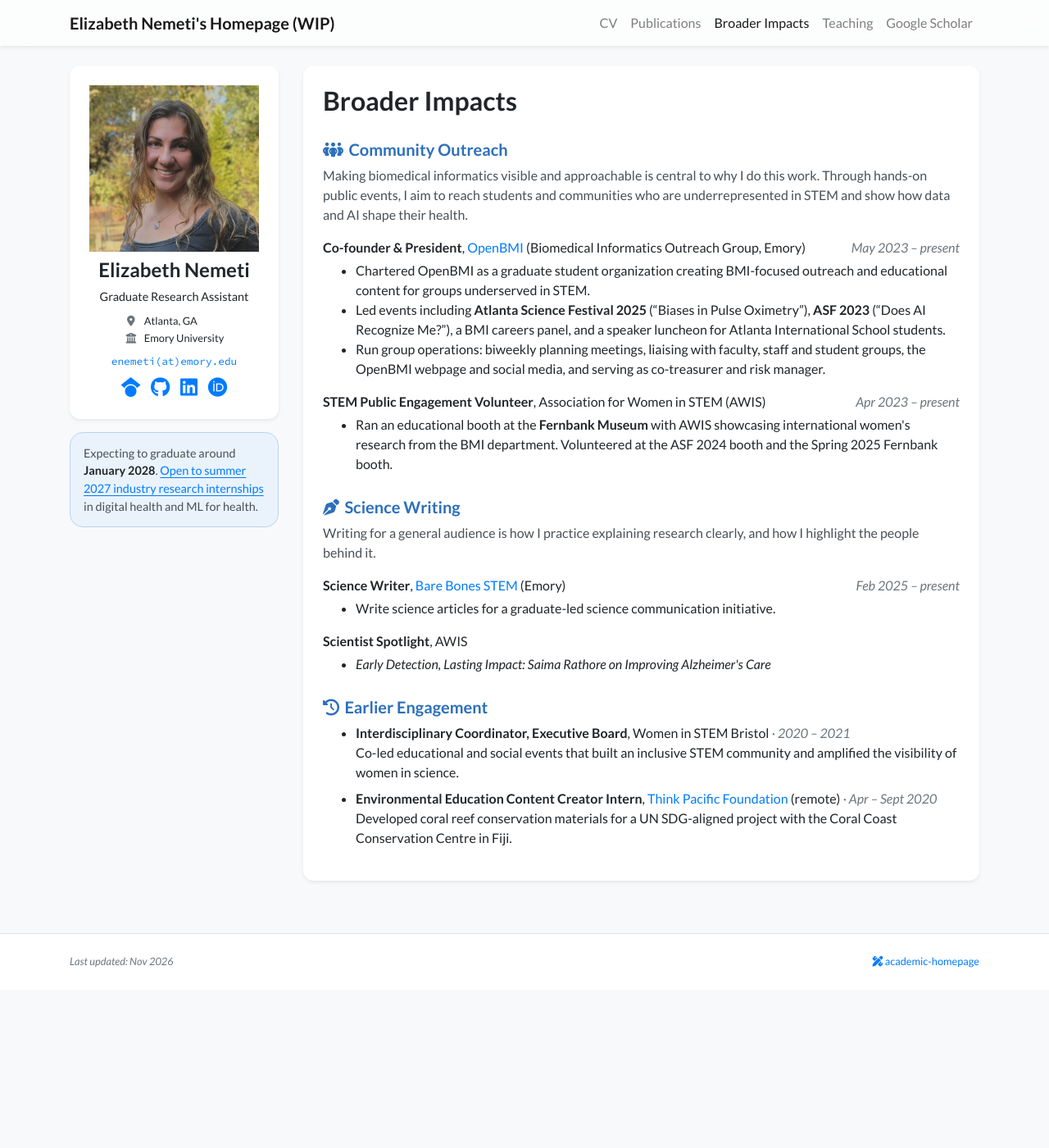
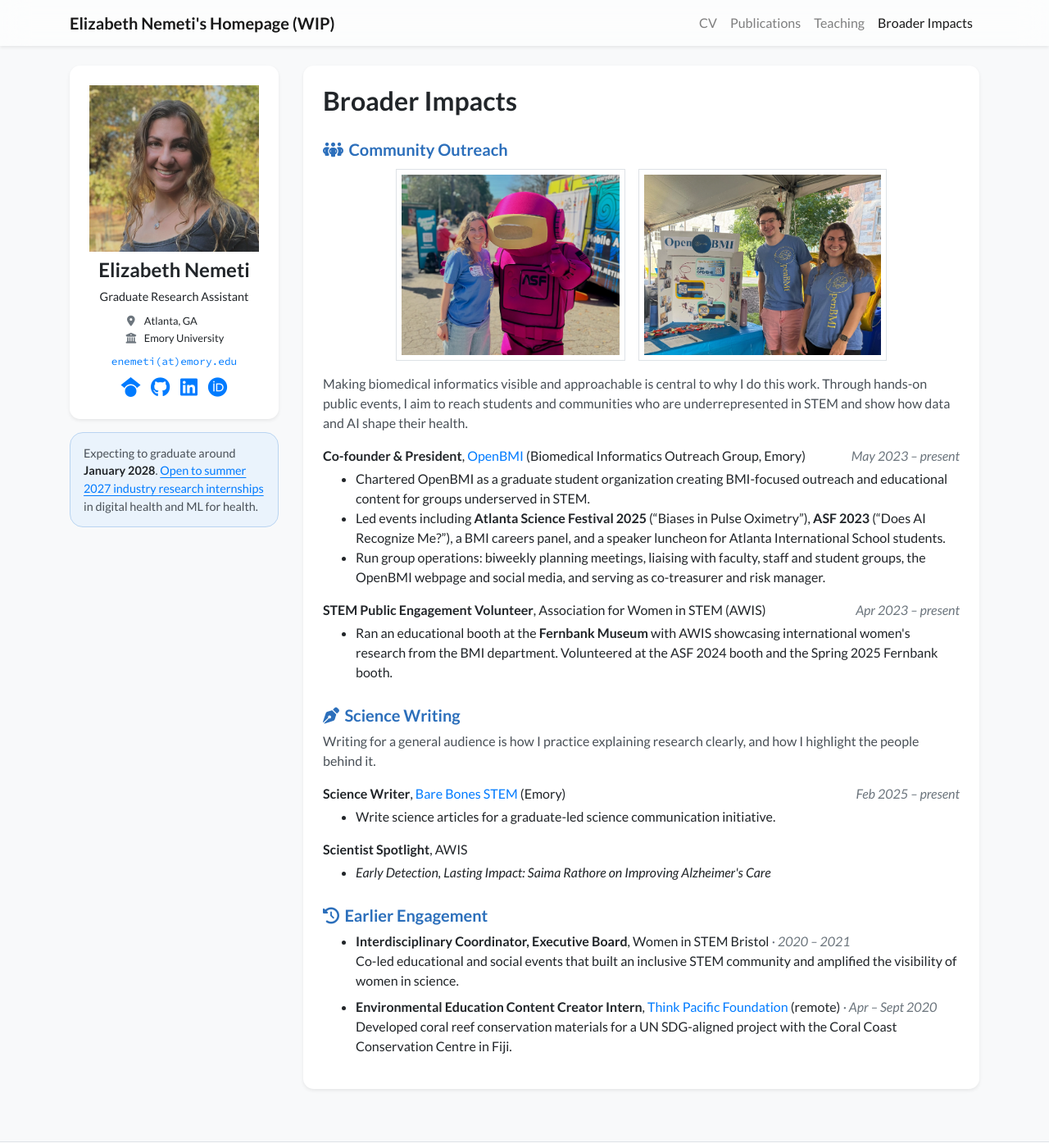
Before and after one commit to nemetielizabeth/nemetielizabeth.github.io, a Jekyll site: the page built from broader-impacts.html, in a window 1280 px wide and 1400 px high. Shown: the whole window at 82% size. Built offline with Jekyll 4.4.1, drawn with Linux system fonts in a browser that asks for light colours; nearby versions of some CDN libraries; a style sheet for code colours, icons or effects is not loaded.

Commit message:
Add outreach photos; move Broader Impacts to last tab
Drop the Google Scholar tab (it is linked from the name card) and show
ASF and OpenBMI photos under Community Outreach.

Co-Authored-By: Claude Opus 5.5 <noreply@anthropic.com>

```diff
--- a/_data/navigation.yml
+++ b/_data/navigation.yml
@@ -5,9 +5,7 @@ pages:
   url: /assets/files/Elizabeth-Nemeti-CV.pdf
 - name: Publications
   url: /publications
+- name: Teaching
+  url: /teaching
 - name: Broader Impacts
   url: /broader-impacts
-- name: Teaching
-  url: /teaching
-- name: Google Scholar
-  url: https://scholar.google.com/citations?user=cV2POKIAAAAJ
--- a/assets/css/global.css
+++ b/assets/css/global.css
@@ -287,24 +287,29 @@ div.lazy {
     margin-bottom: 0.5rem;
 }
 
+/* Framed photos in a centered row, all the same height (like a photo strip) */
 .bi-photos {
     display: flex;
     flex-wrap: wrap;
-    gap: 0.75rem;
+    justify-content: center;
+    gap: 1rem;
     margin: 0.75rem 0 1rem;
 }
 
 .bi-photos figure {
-    flex: 1 1 180px;
-    max-width: 240px;
     margin: 0;
+    padding: 6px;
+    background-color: #fff;
+    border: 1px solid #dee2e6;
+    max-width: 100%;
 }
 
 .bi-photos img {
-    width: 100%;
-    aspect-ratio: 4 / 3;
+    display: block;
+    height: 220px;
+    width: auto;
+    max-width: 100%;
     object-fit: cover;
-    border-radius: 0.5rem;
 }
 
 .bi-photos figcaption {
--- a/broader-impacts.html
+++ b/broader-impacts.html
@@ -14,6 +14,10 @@ navbar_title: Broader Impacts
             <h2>Broader Impacts</h2>
 
             <h5><i class="fas fa-people-group"></i>Community Outreach</h5>
+            <div class="bi-photos">
+                <figure><img src="{{ '/assets/images/outreach/asf-mascot.webp' | relative_url }}" alt="Elizabeth with the Atlanta Science Festival mascot"></figure>
+                <figure><img src="{{ '/assets/images/outreach/openbmi-booth.webp' | relative_url }}" alt="Elizabeth and a fellow OpenBMI member at the OpenBMI outreach booth"></figure>
+            </div>
             <p class="bi-intro">
                 Making biomedical informatics visible and approachable is central to why I do this work. Through hands-on public events, I aim to reach students and communities who are underrepresented in STEM and show how data and AI shape their health.
             </p>
```
Also changed, not shown: assets/images/outreach/asf-mascot.webp (added), assets/images/outreach/openbmi-booth.webp (added).
